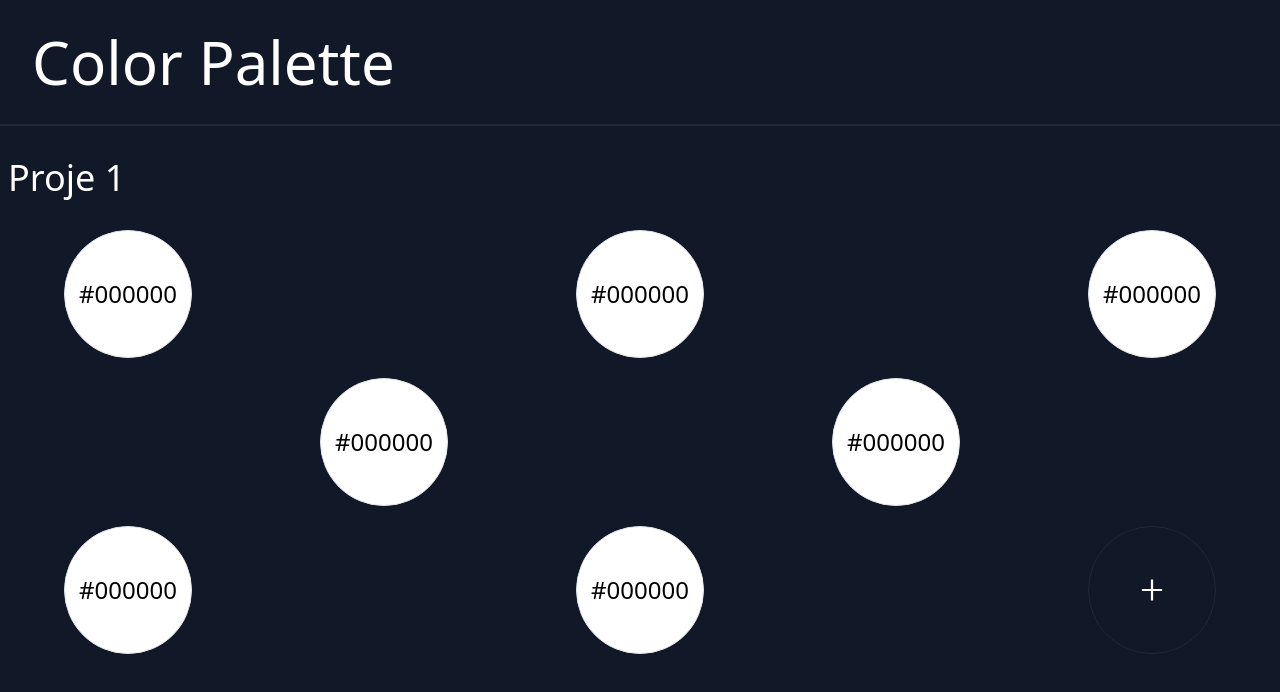
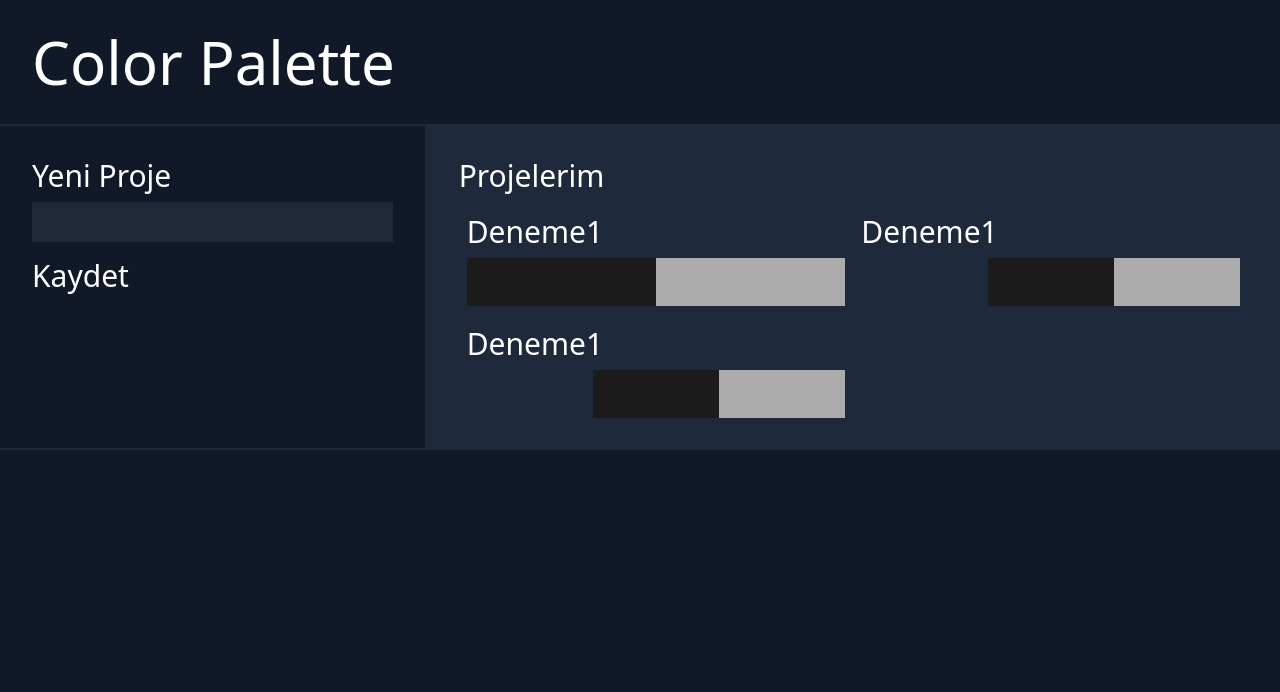
Before and after one commit to UTKUC3NGIZ/color_palette, a React (Create React App) app: page / in a window 1280 px wide. Shown: the top 692 px of the page. Built offline with nearby package versions, Linux system fonts and the light colour scheme.

Commit message:
create page functions completed

```diff
--- a/src/App.js
+++ b/src/App.js
@@ -1,8 +1,25 @@
-import React from "react";
+import React, { useState } from "react";
 import "./app.css";
 import Create from "./components/Create";
 import Project from "./components/Project";
 function App() {
+  const [projects, setProjects] = useState([
+    {
+      id: 0,
+      projectName: "Deneme1",
+      colors: ["1b1b1b", "ababab"],
+    },
+    {
+      id: 1,
+      projectName: "Deneme1",
+      colors: ["0x0x0x", "1b1b1b", "ababab"],
+    },
+    {
+      id: 2,
+      projectName: "Deneme1",
+      colors: ["0x0x0x", "1b1b1b", "ababab"],
+    },
+  ]);
   return (
     <div className="bg-gray-900 h-screen">
       <div className="w-full text-center lg:text-left lg:pt-8 lg:pl-8">
@@ -10,8 +27,8 @@ function App() {
           Color Palette
         </h1>
       </div>
-      {/* <Create /> */}
-      <Project />
+      <Create projects={projects} setProjects={setProjects} />
+      {/* <Project /> */}
     </div>
   );
 }
--- a/src/components/Create.js
+++ b/src/components/Create.js
@@ -1,6 +1,21 @@
-import React from "react";
+import React, { useState } from "react";
 
-function Create() {
+function Create(props) {
+  const [project, setProject] = useState("");
+
+  const projectName = (e) => {
+    setProject(e.target.value);
+  };
+
+  function addProject() {
+    const newProject = {
+      id: props.projects.length,
+      projectName: project,
+      colors: ["000000", "ffffff"],
+    };
+    props.setProjects([...props.projects, newProject]);
+    setProject("");
+  }
   return (
     <div className="lg:flex">
       <div className="lg:w-1/3   border-r-2 border-gray-800 lg:pr-8 border-t-2 lg:border-b-2 mt-8 pt-8 lg:pl-8 lg:pb-8">
@@ -12,88 +27,41 @@ function Create() {
             type="text"
             id="createBtn"
             name="createBtn"
-            className="w-full bg-gray-800 text-center focus:outline-none h-10 text-white lg:text-left"
+            className="w-full bg-gray-800 text-center focus:outline-none h-10 text-white lg:text-left pl-2 text-2xl"
+            value={project}
+            onChange={projectName}
           />
-          {/* <label htmlFor="createBtn" className="absolute right-0 ">
-          ADD
-        </label> */}
         </div>
-        <div>
-          <h2 className="text-center text-2xl text-white mb-2 lg:text-3xl lg:text-left my-4">
-            Renk Ekle
-          </h2>
-          <div className="flex flex-col mx-2 ">
-            <div className="flex mb-6">
-              <span className="w-[60%] h-10 mr-4 bg-red-500"></span>
-              <input
-                type="text"
-                className=" bg-transparent border-solid border-2 border-gray-800 w-[40%] focus:outline-none text-white"
-              />
-            </div>
-            <div className="flex mb-6">
-              <span className="w-[60%] h-10 mr-4 bg-red-500"></span>
-              <input
-                type="text"
-                className=" bg-transparent border-solid border-2 border-gray-800 w-[40%] focus:outline-none text-white"
-              />
-            </div>
-            <div className="flex mb-6">
-              <span className="w-[60%] h-10 mr-4 bg-red-500"></span>
-              <input
-                type="text"
-                className=" bg-transparent border-solid border-2 border-gray-800 w-[40%] focus:outline-none text-white"
-              />
-            </div>
-            <div className="flex mb-6">
-              <span className="w-[60%] h-10 mr-4 bg-red-500"></span>
-              <input
-                type="text"
-                className=" bg-transparent border-solid border-2 border-gray-800 w-[40%] focus:outline-none text-white"
-              />
-            </div>
-          </div>
-        </div>
-        <div className="text-center lg:text-left ">
-          <button className="text-2xl text-white lg:text-3xl ">Kaydet</button>
+
+        <div className="text-center lg:text-left mt-4">
+          <button
+            className="text-2xl text-white lg:text-3xl "
+            onClick={addProject}
+          >
+            Kaydet
+          </button>
         </div>
       </div>
-      <div className="lg:w-2/3 lg:pr-8 border-t-2 mt-8 pt-8 border-gray-800 lg:pl-8 lg:bg-slate-800">
+      <div className="lg:w-2/3 lg:p-8 border-t-2 mt-8 pt-8 border-gray-800  lg:bg-slate-800">
         <div className="text-center  lg:text-left">
           <h2 className="text-white text-2xl lg:text-3xl">Projelerim</h2>
         </div>
         <div className="lg:grid lg:grid-cols-2">
-          <div className="mt-5 mx-2 ">
-            <h3 className="text-2xl text-white mb-2 lg:text-3xl">Proje 1</h3>
-            <div className="flex flex-row  ">
-              <span className="flex-1 bg-red-500 h-10 lg:h-12"></span>
-              <span className="flex-1 bg-red-400 h-10 lg:h-12"></span>
-              <span className="flex-1 bg-red-300 h-10 lg:h-12"></span>
-              <span className="flex-1 bg-red-200 h-10 lg:h-12"></span>
-              <span className="flex-1 bg-red-100 h-10 lg:h-12"></span>
-              <span className="flex-1 bg-red-100 h-10 lg:h-12"></span>
-              <span className="flex-1 bg-red-100 h-10 lg:h-12"></span>
+          {props.projects.map((eleman) => (
+            <div className="mt-5 mx-2 " key={eleman.id}>
+              <h3 className="text-2xl text-white mb-2 lg:text-3xl">
+                {eleman.projectName}
+              </h3>
+              <div className="flex flex-row  ">
+                {eleman.colors.map((colors) => (
+                  <span
+                    className="flex-1  h-10 lg:h-12"
+                    style={{ backgroundColor: `#${colors}` }}
+                  ></span>
+                ))}
+              </div>
             </div>
-          </div>
-          <div className="mt-5 mx-2 ">
-            <h3 className="text-2xl text-white mb-2 lg:text-3xl">Proje 1</h3>
-            <div className="flex flex-row  ">
-              <span className="flex-1 bg-red-500 h-10 lg:h-12"></span>
-              <span className="flex-1 bg-red-400 h-10 lg:h-12"></span>
-              <span className="flex-1 bg-red-300 h-10 lg:h-12"></span>
-              <span className="flex-1 bg-red-200 h-10 lg:h-12"></span>
-              <span className="flex-1 bg-red-100 h-10 lg:h-12"></span>
-            </div>
-          </div>
-          <div className="mt-5 mx-2 ">
-            <h3 className="text-2xl text-white mb-2 lg:text-3xl">Proje 1</h3>
-            <div className="flex flex-row  ">
-              <span className="flex-1 bg-red-500 h-10 lg:h-12"></span>
-              <span className="flex-1 bg-red-400 h-10 lg:h-12"></span>
-              <span className="flex-1 bg-red-300 h-10 lg:h-12"></span>
-              <span className="flex-1 bg-red-200 h-10 lg:h-12"></span>
-              <span className="flex-1 bg-red-100 h-10 lg:h-12"></span>
-            </div>
-          </div>
+          ))}
         </div>
       </div>
     </div>
```
